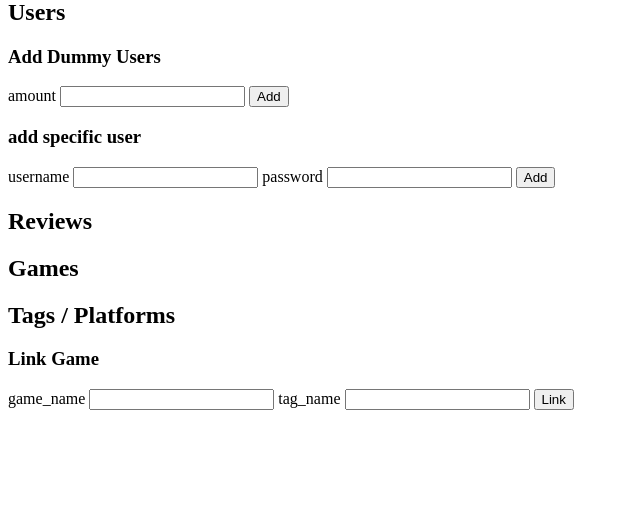
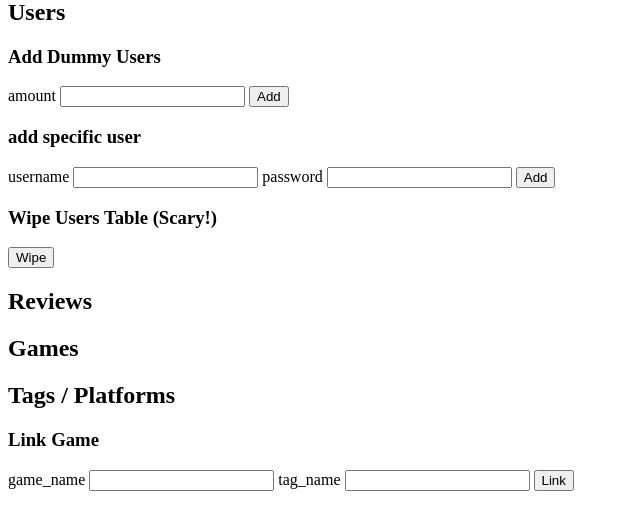
Before and after one commit to Filip-Sapina/GameReviewHub, a Flask app: page /admin in a window 1280 px wide. Shown: the part 128-636 px from the top of the page, without its empty margins (0-640 px from the left). Run offline with Flask 3, Linux system fonts and the light colour scheme.

Commit message:
moved clear_users into admin.html

```diff
--- a/main.py
+++ b/main.py
@@ -599,6 +599,16 @@ def create_user():
         flash(f"added user: {username} with password: {password}")
     return redirect(url_for("admin_page"))
 
+@app.route("/wipe_users", methods=["GET", "POST"])
+def wipe_users():
+    if request.method == "POST":
+        db, cursor = get_database()
+        cursor.execute("DELETE FROM Users")
+        cursor.execute("UPDATE sqlite_sequence SET seq=0 WHERE name='Users'")
+        db.commit()
+        flash("cleared Users Table")
+    return redirect(url_for("admin_page"))
+
 
 @app.route("/link_tag", methods=["GET", "POST"])
 def link_tag():
--- a/templates/admin.html
+++ b/templates/admin.html
@@ -38,6 +38,10 @@
         <button type="submit">Add</button>
     </form>
 
+    <h3>Wipe Users Table (Scary!)</h3>
+    <form action="/wipe_users", method="post">
+        <button type="submit">Wipe</button>
+    </form>
     <h2>Reviews</h2>
 
     <h2>Games</h2>
```
Also changed, not shown: database_utils.py (+0 -14 lines).
